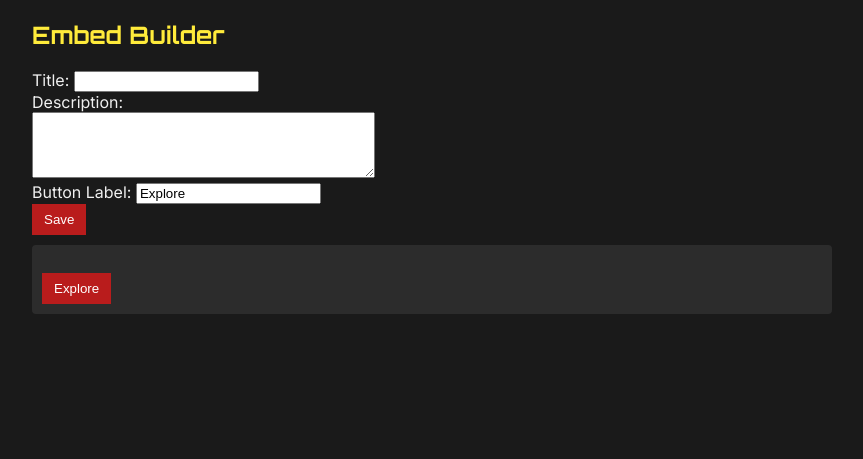
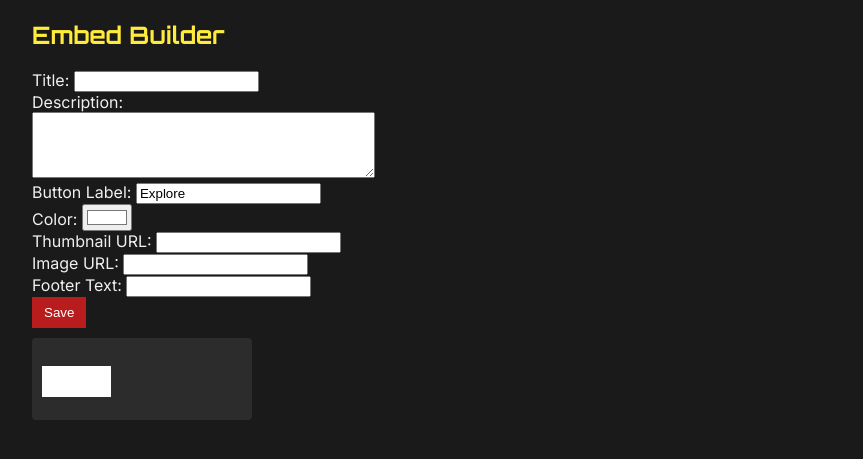
Before and after one commit to Rocketstradingco/RTCObott, a Flask app: page /embed-builder in a window 1280 px wide. Shown: the part 119-578 px from the top of the page, without its empty margins (208-1071 px from the left). Run offline with Flask 2, Linux system fonts and the light colour scheme; the visitor is signed in with stand-in values (Sample User, id 1).

Commit message:
Expand embed options and polish admin UI

```diff
--- a/app.py
+++ b/app.py
@@ -72,6 +72,10 @@ def embed_builder():
             'title': request.form.get('title', ''),
             'description': request.form.get('description', ''),
             'button_label': request.form.get('button_label', 'Explore'),
+            'color': request.form.get('color', '#ffffff'),
+            'thumbnail': request.form.get('thumbnail', ''),
+            'image': request.form.get('image', ''),
+            'footer': request.form.get('footer', ''),
         }
         data['embed'] = embed
         save_data(data)
@@ -99,6 +103,16 @@ def add_category():
         </form>
         {% endblock %}
     ''')
+
+
+@app.route('/delete-category/<cat_id>', methods=['POST'])
+@require_login
+def delete_category(cat_id):
+    data = load_data()
+    logger.debug('Deleting category %s', cat_id)
+    data['categories'] = [c for c in data['categories'] if c['id'] != cat_id]
+    save_data(data)
+    return redirect('/inventory')
 
 
 @app.route('/category/<cat_id>', methods=['GET', 'POST'])
@@ -151,6 +165,11 @@ def manage_category(cat_id):
                 logger.debug('Batch add card %s', card['name'])
                 cat['cards'].append(card)
             save_data(data)
+        elif action == 'delete-card':
+            card_id = request.form.get('card_id')
+            logger.debug('Deleting card %s from category %s', card_id, cat_id)
+            cat['cards'] = [c for c in cat['cards'] if c['id'] != card_id]
+            save_data(data)
     return render_template('category.html', category=cat)
 
 
--- a/data_manager.py
+++ b/data_manager.py
@@ -6,7 +6,18 @@ DATA_FILE = Path('data/inventory.json')
 logger = logging.getLogger(__name__)
 
 
-DEFAULT_DATA = {"categories": [], "embed": {}}
+DEFAULT_DATA = {
+    "categories": [],
+    "embed": {
+        "title": "",
+        "description": "",
+        "button_label": "Explore",
+        "color": "#ffffff",
+        "thumbnail": "",
+        "image": "",
+        "footer": "",
+    },
+}
 
 
 def load_data():
@@ -16,7 +27,12 @@ def load_data():
         with open(DATA_FILE) as f:
             data = json.load(f)
         for k, v in DEFAULT_DATA.items():
-            data.setdefault(k, v)
+            if isinstance(v, dict):
+                data.setdefault(k, {})
+                for sk, sv in v.items():
+                    data[k].setdefault(sk, sv)
+            else:
+                data.setdefault(k, v)
         return data
     return DEFAULT_DATA.copy()
 
--- a/static/main.js
+++ b/static/main.js
@@ -2,14 +2,35 @@ document.addEventListener('DOMContentLoaded', () => {
   const title = document.querySelector('input[name="title"]');
   const desc = document.querySelector('textarea[name="description"]');
   const btnLabel = document.querySelector('input[name="button_label"]');
+  const color = document.querySelector('input[name="color"]');
+  const thumbnail = document.querySelector('input[name="thumbnail"]');
+  const image = document.querySelector('input[name="image"]');
+  const footer = document.querySelector('input[name="footer"]');
   const pTitle = document.getElementById('p-title');
   const pDesc = document.getElementById('p-desc');
   const pButton = document.getElementById('p-button');
+  const pThumb = document.getElementById('p-thumb');
+  const pImage = document.getElementById('p-image');
+  const pFooter = document.getElementById('p-footer');
   function update() {
     pTitle.textContent = title.value;
     pDesc.textContent = desc.value;
     pButton.textContent = btnLabel.value;
+    pButton.style.background = color.value;
+    if (thumbnail.value) {
+      pThumb.src = thumbnail.value;
+      pThumb.style.display = 'block';
+    } else {
+      pThumb.style.display = 'none';
+    }
+    if (image.value) {
+      pImage.src = image.value;
+      pImage.style.display = 'block';
+    } else {
+      pImage.style.display = 'none';
+    }
+    pFooter.textContent = footer.value;
   }
-  [title, desc, btnLabel].forEach(el => el && el.addEventListener('input', update));
+  [title, desc, btnLabel, color, thumbnail, image, footer].forEach(el => el && el.addEventListener('input', update));
   update();
 });
--- a/static/styles.css
+++ b/static/styles.css
@@ -26,6 +26,8 @@ header, nav, main {
   padding: 10px;
   margin-top: 10px;
   border-radius: 4px;
+  display: inline-block;
+  min-width: 200px;
 }
 h1, h2, h3 {
   font-family: 'Orbitron', sans-serif;
@@ -44,6 +46,10 @@ a {
 .button:hover {
   background: #7f1d1d;
 }
+.inline-form {
+  display: inline;
+  margin-left: 4px;
+}
 .card {
   background: #2c2c2c;
   padding: 10px;
--- a/templates/category.html
+++ b/templates/category.html
@@ -21,6 +21,11 @@
   {% for card in category.cards %}
     <li class="card">
       {{ card.name }} - {{ 'claimed by ' + card.claimed_by if card.claimed_by else 'unclaimed' }}
+      <form method="post" class="inline-form">
+        <input type="hidden" name="action" value="delete-card">
+        <input type="hidden" name="card_id" value="{{ card.id }}">
+        <button type="submit" class="button">Delete</button>
+      </form>
     </li>
   {% else %}
     <li>No cards</li>
--- a/templates/embed_builder.html
+++ b/templates/embed_builder.html
@@ -5,12 +5,19 @@
   <label>Title: <input type="text" name="title" value="{{ embed.title }}"></label><br>
   <label>Description:<br><textarea name="description" rows="4" cols="40">{{ embed.description }}</textarea></label><br>
   <label>Button Label: <input type="text" name="button_label" value="{{ embed.button_label or 'Explore' }}"></label><br>
+  <label>Color: <input type="color" name="color" value="{{ embed.color or '#ffffff' }}"></label><br>
+  <label>Thumbnail URL: <input type="text" name="thumbnail" value="{{ embed.thumbnail }}"></label><br>
+  <label>Image URL: <input type="text" name="image" value="{{ embed.image }}"></label><br>
+  <label>Footer Text: <input type="text" name="footer" value="{{ embed.footer }}"></label><br>
   <button type="submit" class="button">Save</button>
 </form>
 <div id="preview" class="embed-preview">
   <h3 id="p-title"></h3>
   <p id="p-desc"></p>
+  <img id="p-thumb" style="display:none; max-width:50px;"/>
+  <img id="p-image" style="display:none; max-width:200px;"/>
   <button id="p-button" class="button"></button>
+  <p id="p-footer" style="font-size:0.8em;"></p>
 </div>
 <script src="/static/main.js"></script>
 {% endblock %}
--- a/templates/inventory.html
+++ b/templates/inventory.html
@@ -7,6 +7,9 @@
     <li class="card">
       <strong>{{ cat.name }}</strong> ({{ cat.id }})
       <a href="/category/{{ cat.id }}" class="button">Manage</a>
+      <form method="post" action="/delete-category/{{ cat.id }}" class="inline-form">
+        <button type="submit" class="button">Delete</button>
+      </form>
     </li>
   {% else %}
     <li>No categories</li>
```
Also changed, not shown: bot.py (+11 -1 lines), README.md.
